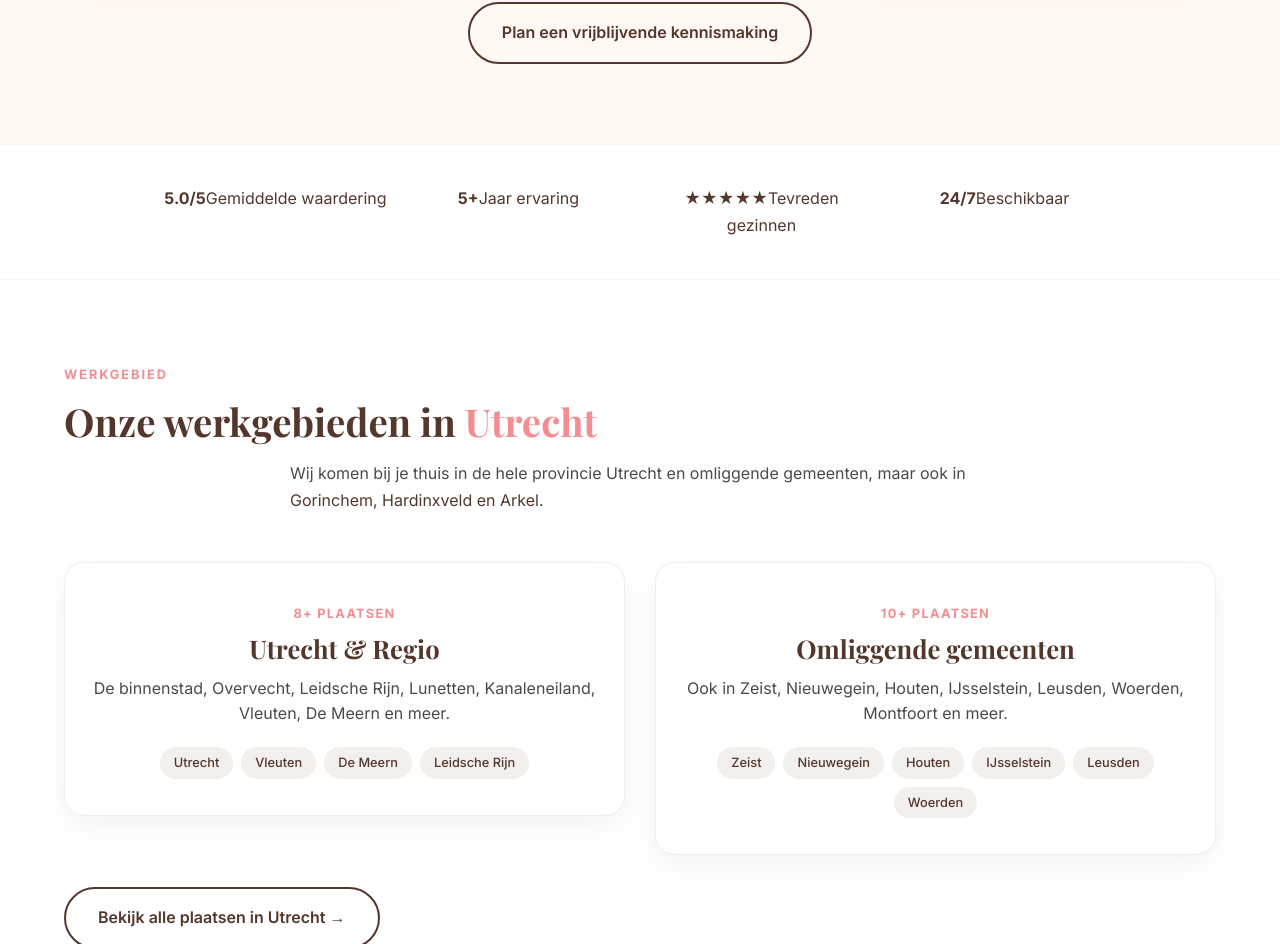
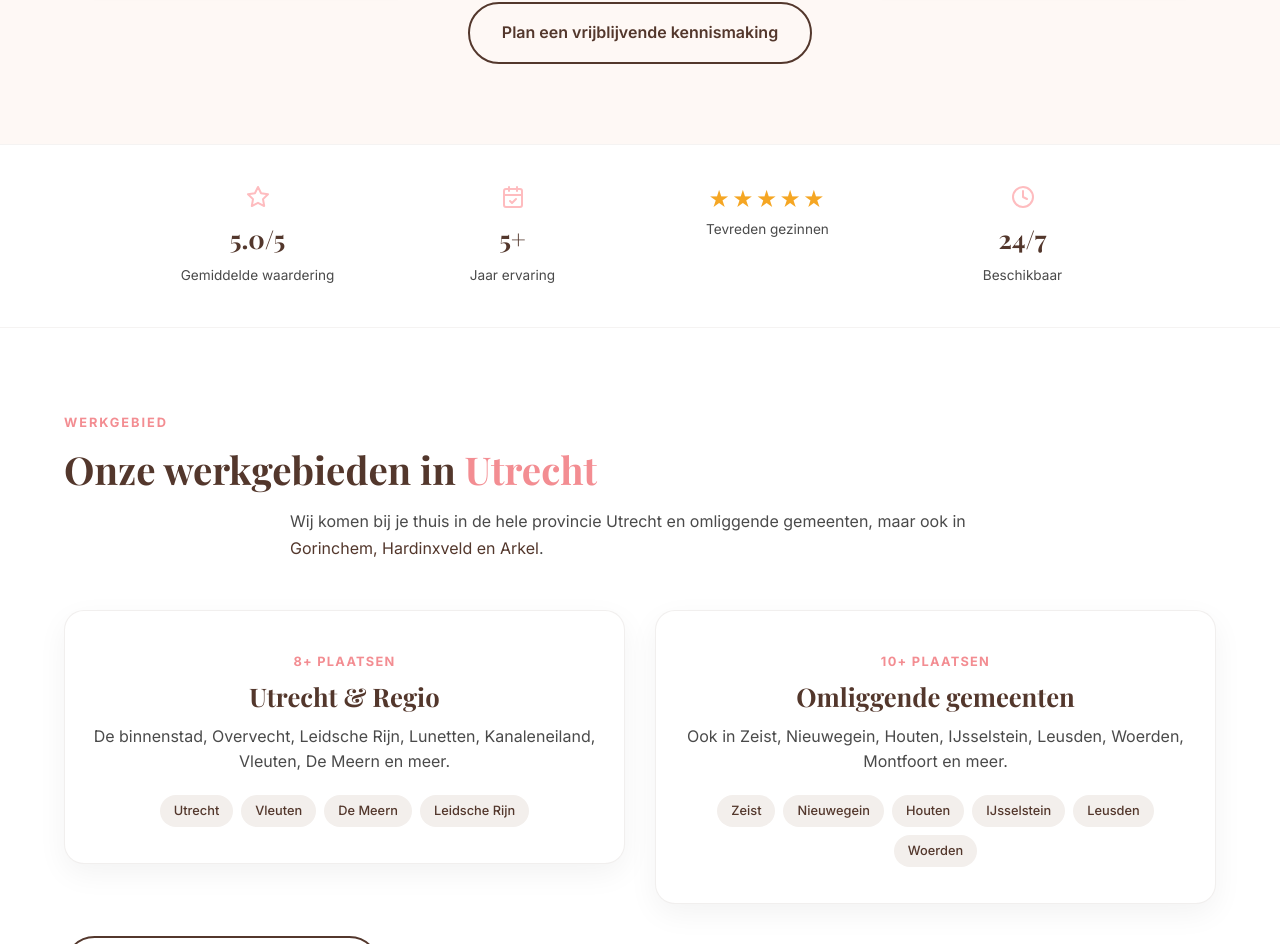
Before and after one commit to Maximustopdeals/De-Islamitische-Kraamzorg, a Next.js app: page / in a window 1280 px wide. Shown: the part 2514-3458 px from the top of the page. Built offline with nearby package versions, Linux system fonts and the light colour scheme; a web font is replaced by a local one.

Commit message:
Refactor TrustBar component layout and structure

```diff
--- a/src/components/TrustBar.tsx
+++ b/src/components/TrustBar.tsx
@@ -1,17 +1,43 @@
-import { trustStats } from "@/lib/site";
-import Reveal from "./Reveal";
-
 export default function TrustBar() {
   return (
-    <div className="trust">
-      <div className="container trust__grid">
-        {trustStats.map((s, i) => (
-          <Reveal key={s.label} delay={i * 0.08}>
-            <strong>{s.value}</strong>
-            <span>{s.label}</span>
-          </Reveal>
-        ))}
+    <section className="trust" aria-label="Vertrouwen en ervaring">
+      <div className="container">
+        <div className="trust__grid">
+          <div className="trust__item">
+            <svg viewBox="0 0 24 24" fill="none" stroke="currentColor" strokeWidth="2" strokeLinecap="round" strokeLinejoin="round" aria-hidden="true">
+              <polygon points="12 2 15.09 8.26 22 9.27 17 14.14 18.18 21.02 12 17.77 5.82 21.02 7 14.14 2 9.27 8.91 8.26 12 2" />
+            </svg>
+            <span className="trust__number">5.0/5</span>
+            <span className="trust__label">Gemiddelde waardering</span>
+          </div>
+
+          <div className="trust__item">
+            <svg viewBox="0 0 24 24" fill="none" stroke="currentColor" strokeWidth="2" strokeLinecap="round" strokeLinejoin="round" aria-hidden="true">
+              <rect x="3" y="4" width="18" height="18" rx="2" ry="2" />
+              <line x1="16" y1="2" x2="16" y2="6" />
+              <line x1="8" y1="2" x2="8" y2="6" />
+              <line x1="3" y1="10" x2="21" y2="10" />
+              <polyline points="9 16 11 18 15 14" />
+            </svg>
+            <span className="trust__number">5+</span>
+            <span className="trust__label">Jaar ervaring</span>
+          </div>
+
+          <div className="trust__item">
+            <span className="trust__stars" aria-label="5 van 5 sterren">★★★★★</span>
+            <span className="trust__label">Tevreden gezinnen</span>
+          </div>
+
+          <div className="trust__item">
+            <svg viewBox="0 0 24 24" fill="none" stroke="currentColor" strokeWidth="2" strokeLinecap="round" strokeLinejoin="round" aria-hidden="true">
+              <circle cx="12" cy="12" r="10" />
+              <polyline points="12 6 12 12 16 14" />
+            </svg>
+            <span className="trust__number">24/7</span>
+            <span className="trust__label">Beschikbaar</span>
+          </div>
+        </div>
       </div>
-    </div>
+    </section>
   );
 }
```
